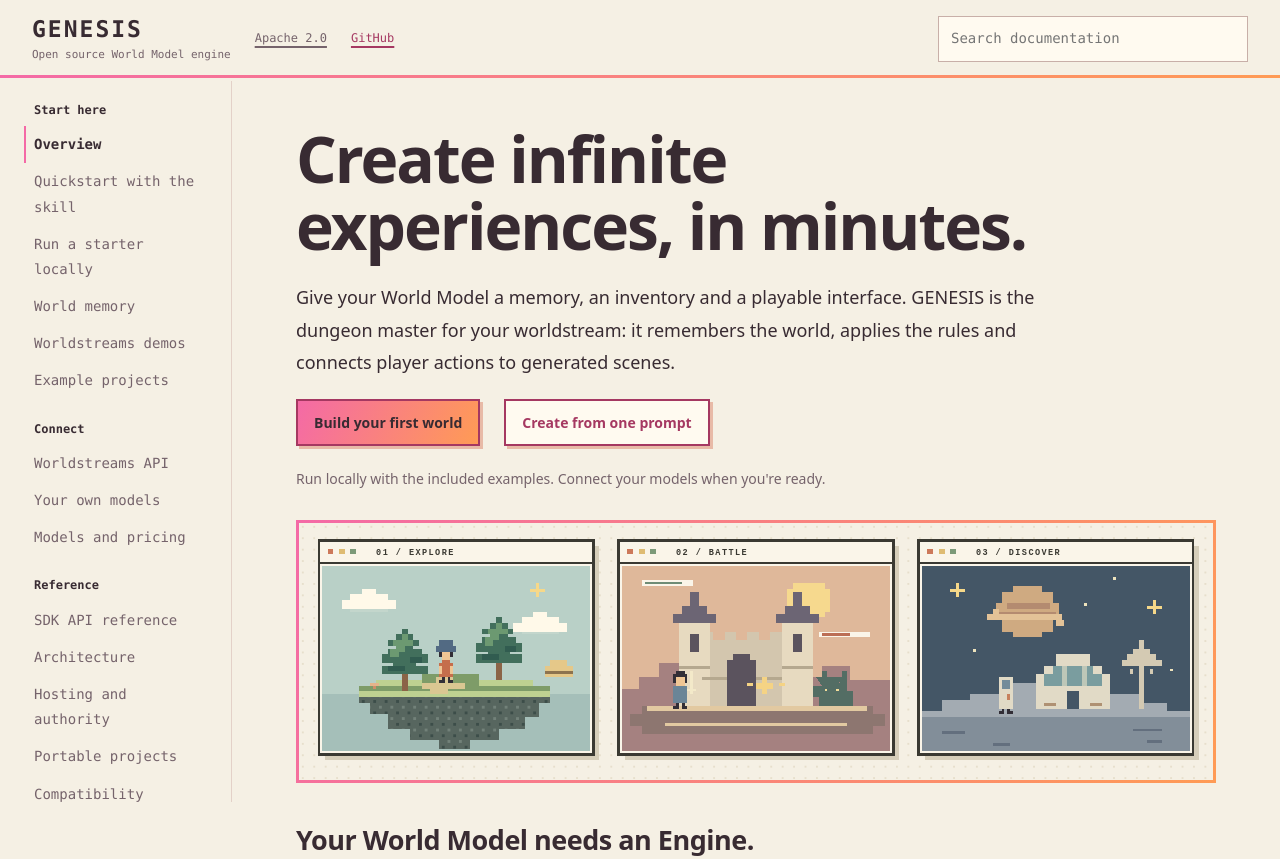
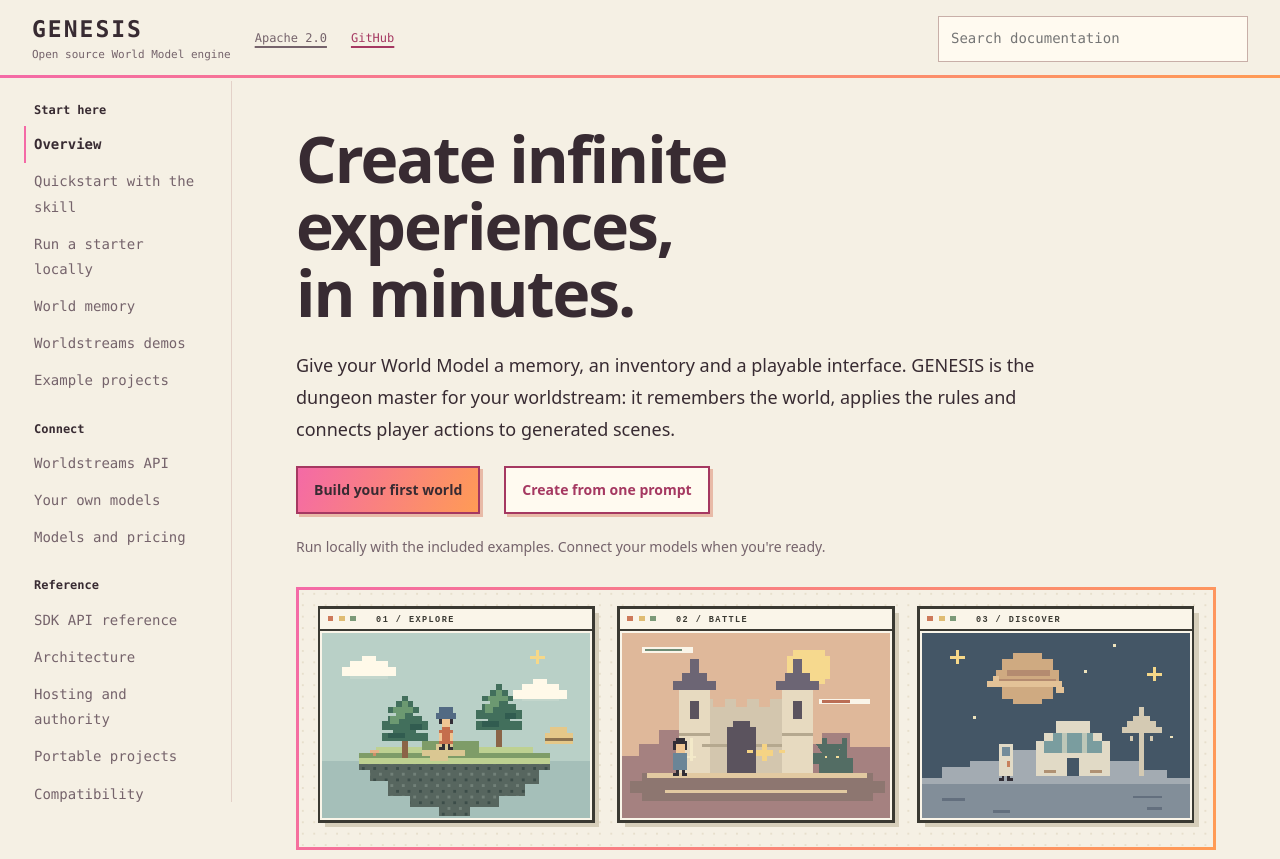
Before and after one commit to sequencer-media/genesis, a website: page docs/index.html in a window 1280 px wide. Shown: the top 859 px of the page. Drawn offline with Linux system fonts and the light colour scheme.

Commit message:
Wrap the overview headline after the comma

```diff
--- a/docs/index.html
+++ b/docs/index.html
@@ -78,7 +78,7 @@
       <article><section class="hero">
 <div>
 
-<h1 id="create-infinite-experiences-in-minutes">Create infinite experiences, in minutes.</h1>
+<h1 id="create-infinite-experiences-in-minutes">Create infinite experiences,<br>in minutes.</h1>
 <p>Give your World Model a memory, an inventory and a playable interface. GENESIS is the dungeon master for your worldstream: it remembers the world, applies the rules and connects player actions to generated scenes.</p>
 <nav class="hero-actions" aria-label="Start exploring"><a class="button primary" href="#quickstart-with-the-genesis-skill">Build your first world</a><a class="button" href="agent-skill.html">Create from one prompt</a></nav>
 <p class="hero-note">Run locally with the included examples. Connect your models when you're ready.</p>
--- a/docs/site/site.css
+++ b/docs/site/site.css
@@ -77,7 +77,7 @@
 .page-toc{border:1px solid var(--line);padding:12px 16px;margin:0 0 28px;background:var(--card);font-size:14px}
 .page-toc summary{font-weight:600}
 .page-toc nav{display:flex;flex-wrap:wrap;gap:8px 20px;margin-top:12px}
-.hero h1{font-family:system-ui,-apple-system,BlinkMacSystemFont,"Segoe UI",sans-serif;font-size:clamp(38px,5.1vw,64px);max-width:820px;line-height:1.05;letter-spacing:-2px;margin-bottom:22px;text-wrap:balance}
+.hero h1{font-family:system-ui,-apple-system,BlinkMacSystemFont,"Segoe UI",sans-serif;font-size:clamp(38px,5.1vw,64px);max-width:820px;line-height:1.05;letter-spacing:-2px;margin-bottom:22px}
 .hero p{font-family:system-ui,-apple-system,BlinkMacSystemFont,"Segoe UI",sans-serif;font-size:18px;max-width:760px}.hero .hero-tagline{font-size:17px;margin-bottom:26px}.hero h2{margin-top:28px;font-size:22px}
 .hero .hero-note{font-size:14px;color:var(--muted);margin:18px 0 26px}
 .hero .hero-worlds{display:block;width:100%;height:auto;border:3px solid transparent;border-image:var(--gradient) 1;margin:28px 0 32px}
```
Also changed, not shown: docs/index.md (+1 -1 lines).
